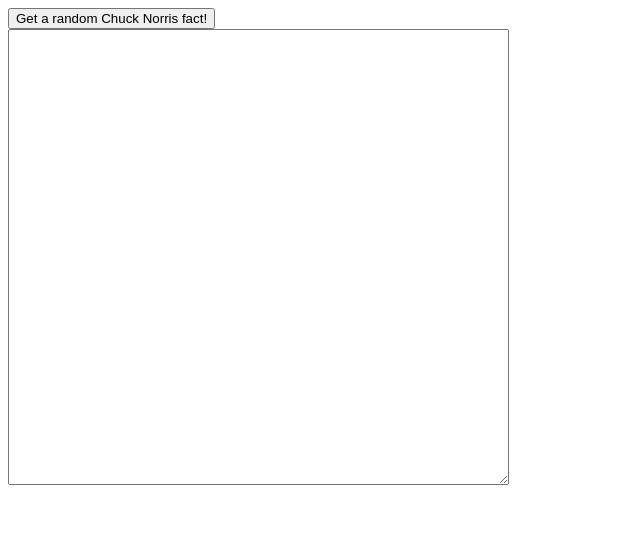
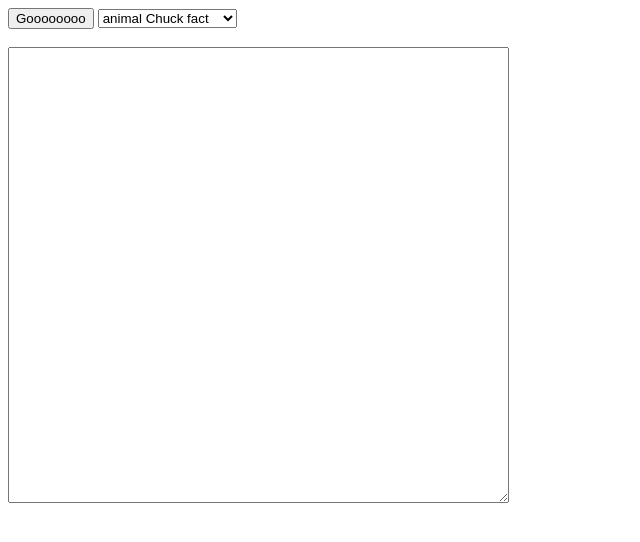
Before and after one commit to madsmansour/ChuckNorrisAPI, a plain HTML site: page API.html in a window 1280 px wide. Shown: the whole page, without its empty margins (0-640 px from the left). Drawn offline with Linux system fonts and the light colour scheme.

Commit message:
working array

```diff
--- a/API.html
+++ b/API.html
@@ -5,15 +5,19 @@
     <meta name="viewport" content="width=device-width, initial-scale=1.0">
     <meta http-equiv="X-UA-Compatible" content="ie=edge">
     <title>API</title>
-    <script src="Javascript.js"></script>
 </head>
 <body>
     <div>
-        <button id="myButton" onclick="x()">Get a random Chuck Norris fact!</button>
+        <span>
+        <button id="myButton" onclick="x()"> Goooooooo</button>
+        <select id="select"></select>
+        </span>
 
     </div>
+</br>
     <div>
             <textarea name="" id="textArea" cols="60" rows="30"></textarea>
     </div>
+    <script src="Javascript.js"></script>
 </body>
 </html>
--- a/Javascript.js
+++ b/Javascript.js
@@ -1,5 +1,36 @@
-// const fetch = require('node-fetch');
+// const fetch = require('node-fetch'); skal bruges til at kører det node i konsollen til fetch
 
+console.log("hej");
+(function(){
+console.log("ready");
+})();
+var categories = [
+    "animal",
+    "career",
+    "celebrity",
+    "dev",
+    "explicit",
+    "fashion",
+    "food",
+    "history",
+    "money",
+    "movie",
+    "music",
+    "political",
+    "religion",
+    "science",
+    "sport",
+    "travel"
+    ];
+    var select = document.getElementById("select");
+
+    for(var i = 0; i < categories.length; i++) {
+        var opt = categories[i];
+        var el = document.createElement("option");
+        el.textContent = opt + " Chuck fact";
+        el.value = opt;
+        select.appendChild(el);
+    }
 
 let x = () =>
 {
```
